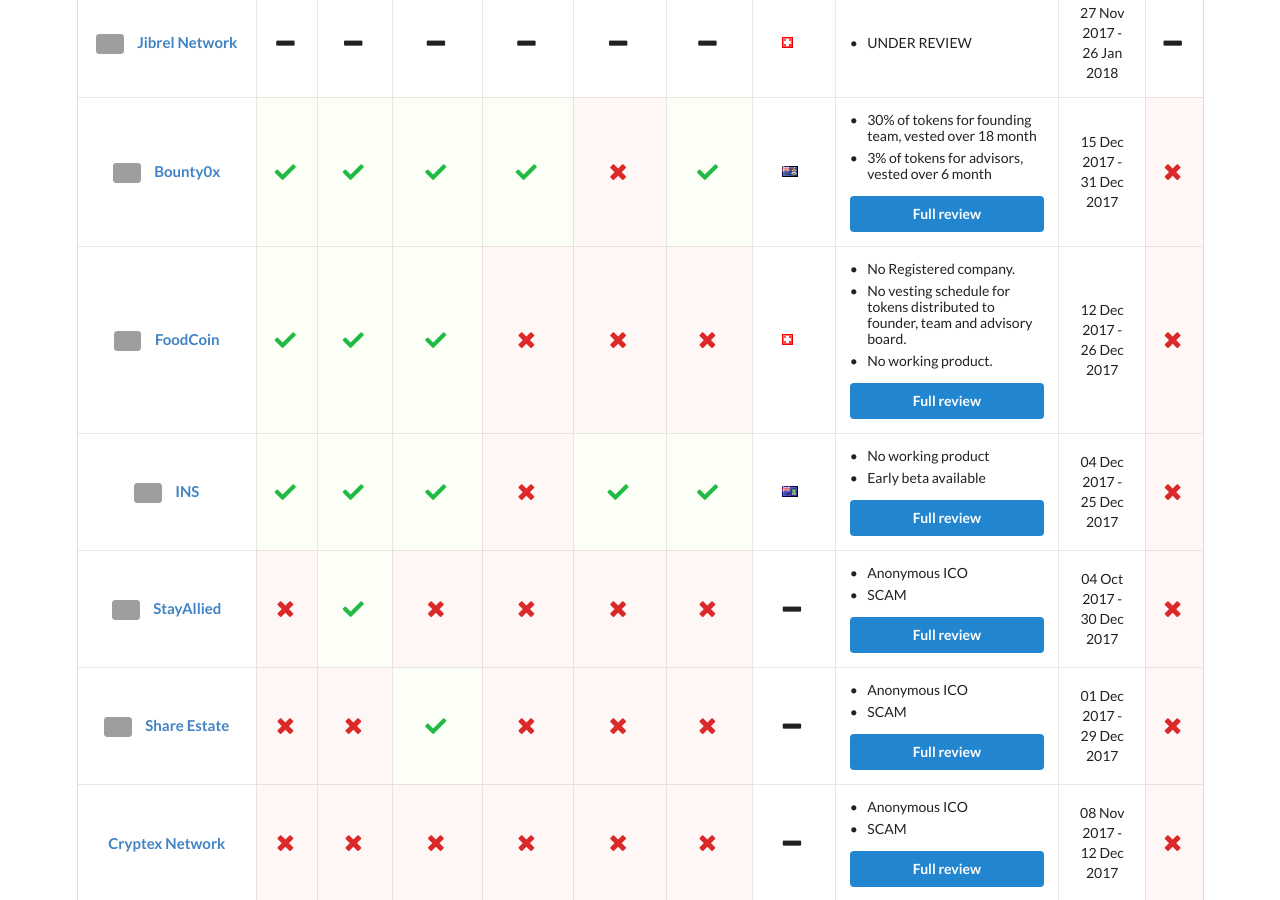
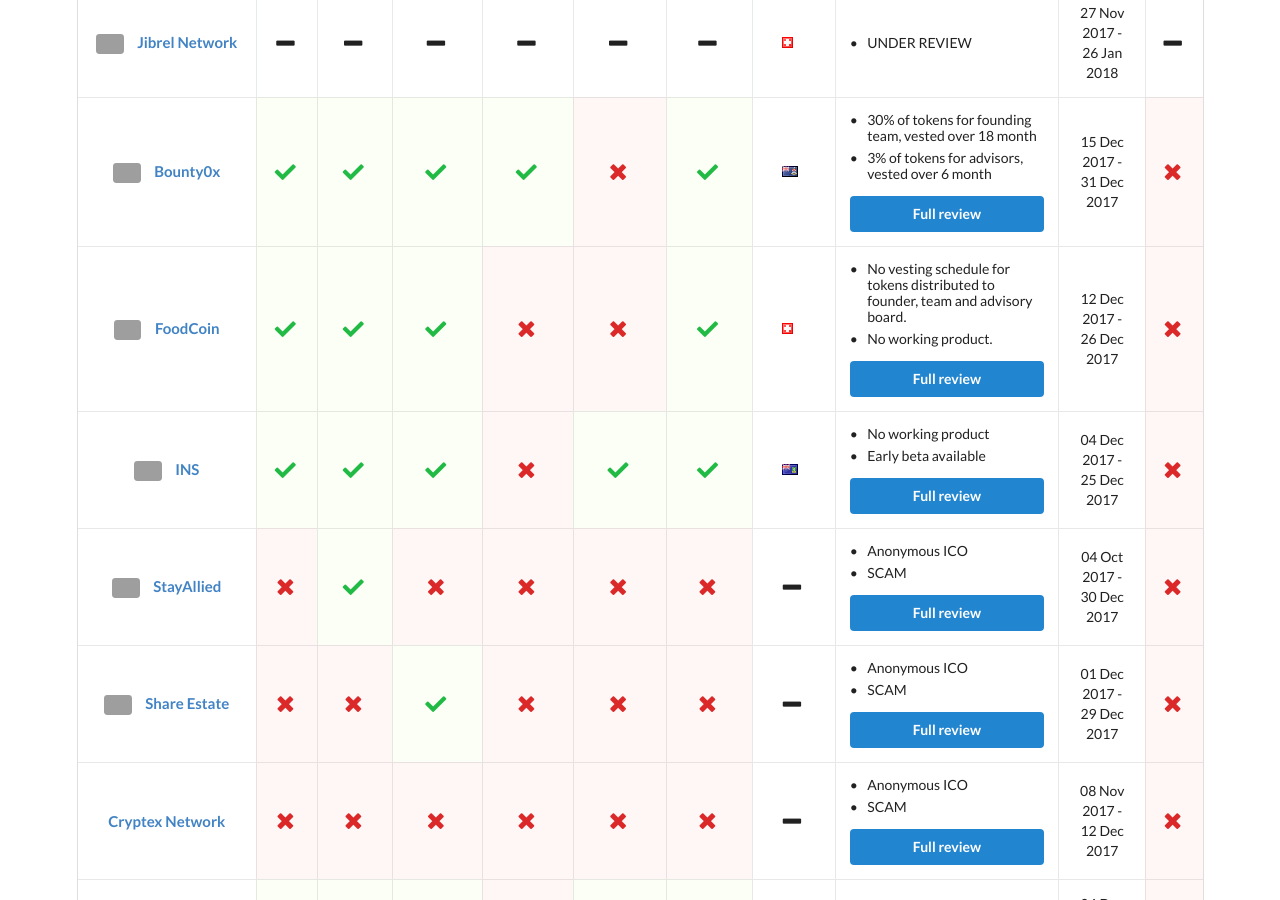
Before and after one commit to ico-check/ico-check, a Jekyll site: the page built from index.md, in a window 1280 px wide and 900 px high, scrolled down 622 px. Built offline with Jekyll 4.4.1, drawn with Linux system fonts in a browser that asks for light colours; nearby versions of some CDN libraries; grey boxes are pictures that could not be loaded.

Commit message:
19-foodcoin-ico-check
Added newly registered company

```diff
--- a/_data/icos.yml
+++ b/_data/icos.yml
@@ -43,10 +43,9 @@
   smart_contract: true
   product: false
   min_vesting: false
-  have_company: false
+  have_company: true
   location: Switzerland
   comments:
-    - content: No Registered company.
     - content: No vesting schedule for tokens distributed to founder, team and advisory board.
     - content: No working product.
   ico_start_date: 2017-12-12T11:00:00Z
```
